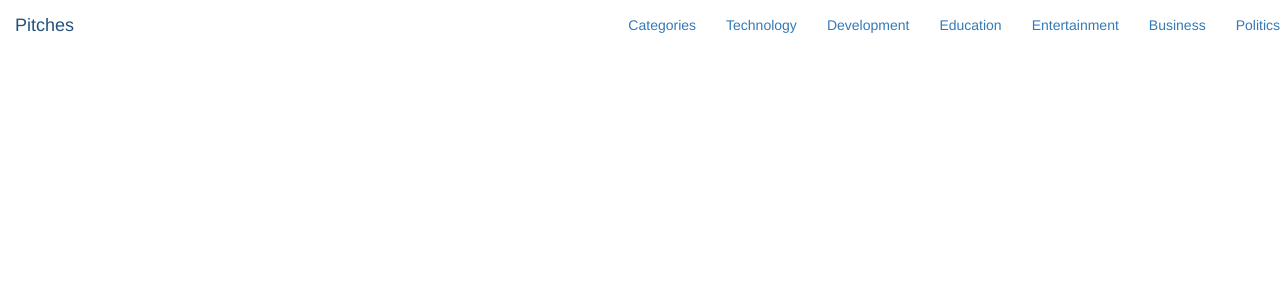
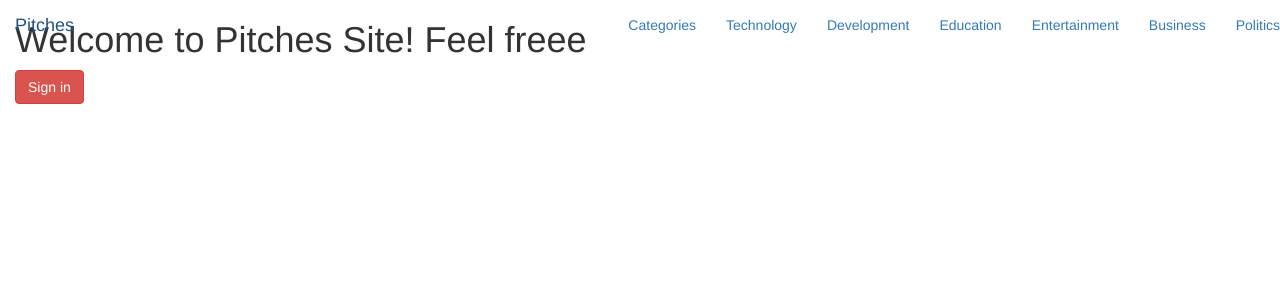
Before and after one commit to nyakiochristine/pitches, a Flask app: page / in a window 1280 px wide. Shown: the top 300 px of the page. Run offline with Flask 2, Linux system fonts and the light colour scheme; parts of the project's set-up code (start-up, migrations or seed data) failed here and were passed over; some libraries are stand-ins or nearby versions.

Commit message:
made changes

```diff
--- a/app/main/errors.py
+++ b/app/main/errors.py
@@ -1,5 +1,7 @@
 from flask import render_template
+from .. import db
 from . import main
+
 
 @main.errorhandler(404)
 def not_found(error):
--- a/app/templates/index.html
+++ b/app/templates/index.html
@@ -1,2 +1,21 @@
-{%extends 'base.html'%}
-<h3>We are happy to have you on board.</h3>
+{%extends 'base.html'%} {%block content%}
+<div class="container-fluid">
+    <div class="row">
+        <div class="col-md-12">
+            <div class="verse">
+                <h1>Welcome to Pitches Site! Feel freee</h1>
+                {% if current_user.is_authenticated%}
+                <a id="start" href = "{{url_for('main.home')}}" class="btn btn-danger"><span class="">View  Pitch</span></a>
+                {%else%}
+                <a id="start" href = "{{url_for('auth.login')}}" class="btn btn-danger"><span class="">Sign in</span></a>
+                {%endif%}
+
+            </div>
+        </div>
+    </div>
+
+
+
+</div>
+
+{%endblock%}
```
